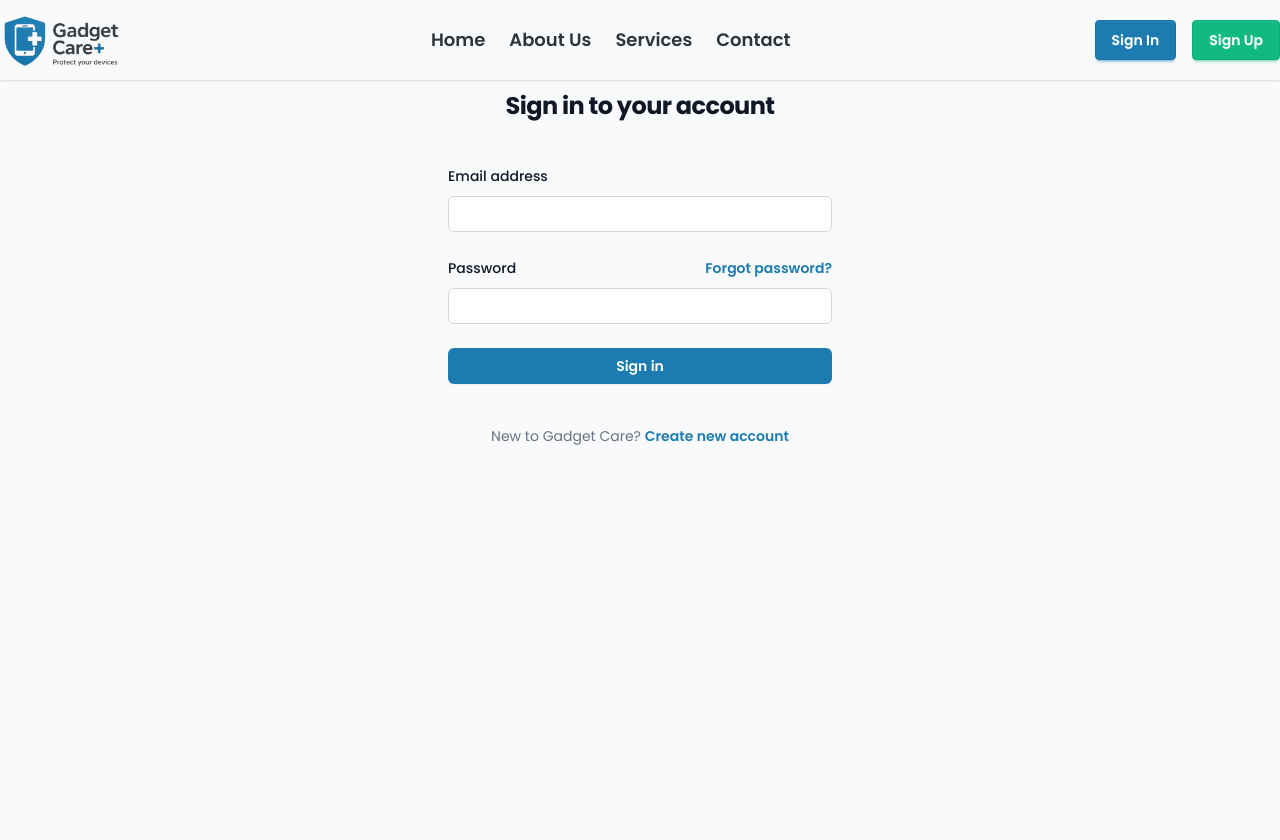
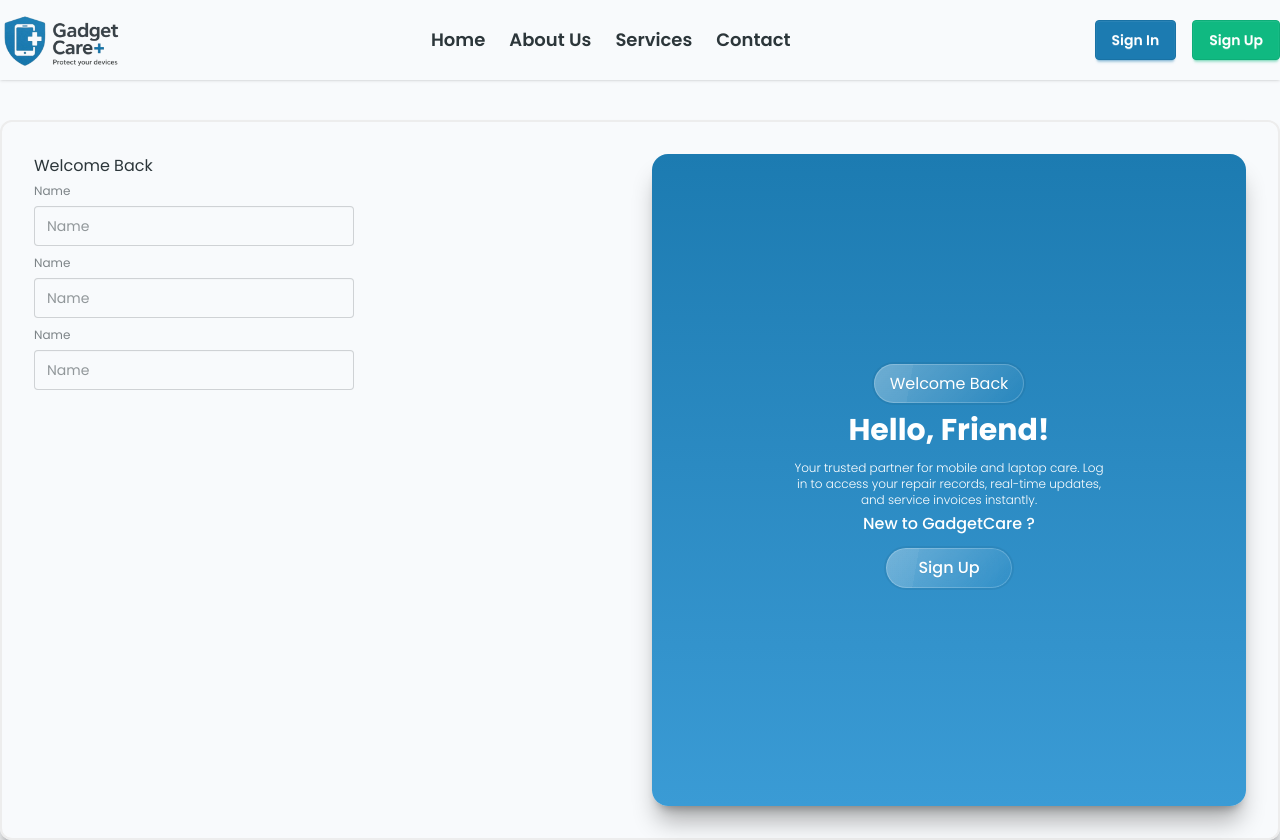
Before and after one commit to abdullabaki/mobile_gadget_repair_shop, a React (Vite) app: page /signin in a window 1280 px wide. Before the commit the page ends 800 px from the top, so only its background shows below. Built offline with nearby package versions, Linux system fonts and the light colour scheme.

Commit message:
new in signup

```diff
--- a/src/Pages/Signin/Signin.jsx
+++ b/src/Pages/Signin/Signin.jsx
@@ -3,86 +3,67 @@ import { Link } from "react-router";
 
 const Signin = () => {
    return (
-      <>
-         <div className="flex min-h-full flex-col justify-center px-6 py-12 lg:px-8">
-            <div className="sm:mx-auto sm:w-full sm:max-w-sm">
-               <h2 className="mt-10 text-center text-2xl/9 font-bold tracking-tight text-gray-900">
-                  Sign in to your account
-               </h2>
+      <div className="pt-30">
+         <div className="h-180 w-7xl mx-auto rounded-xl shadow-xl/30 border-2 border-[#EDEDED] grid grid-cols-2 gap-6 p-8">
+            <div>
+               <form action="">
+                  <h3>Welcome Back</h3>
+                  <fieldset className="fieldset">
+                     <label className="label" htmlFor="name">
+                        Name
+                     </label>
+                     <input
+                        type="text"
+                        id="name"
+                        className="input"
+                        placeholder="Name"
+                     />
+                  </fieldset>
+                  <fieldset className="fieldset">
+                     <label className="label" htmlFor="name">
+                        Name
+                     </label>
+                     <input
+                        type="text"
+                        id="name"
+                        className="input"
+                        placeholder="Name"
+                     />
+                  </fieldset>
+                  <fieldset className="fieldset">
+                     <label className="label" htmlFor="name">
+                        Name
+                     </label>
+                     <input
+                        type="text"
+                        id="name"
+                        className="input"
+                        placeholder="Name"
+                     />
+                  </fieldset>
+               </form>
             </div>
-
-            <div className="mt-10 sm:mx-auto sm:w-full sm:max-w-sm">
-               <form action="#" method="POST" className="space-y-6">
-                  <div>
-                     <label
-                        htmlFor="email"
-                        className="block text-sm/6 font-medium text-gray-900"
-                     >
-                        Email address
-                     </label>
-                     <div className="mt-2">
-                        <input
-                           id="email"
-                           name="email"
-                           type="email"
-                           required
-                           autoComplete="email"
-                           className="block w-full rounded-md bg-white px-3 py-1.5 text-base text-gray-900 outline-1 -outline-offset-1 outline-gray-300 placeholder:text-gray-400 focus:outline-2 focus:-outline-offset-2 focus:outline-primary sm:text-sm/6"
-                        />
-                     </div>
-                  </div>
-
-                  <div>
-                     <div className="flex items-center justify-between">
-                        <label
-                           htmlFor="password"
-                           className="block text-sm/6 font-medium text-gray-900"
-                        >
-                           Password
-                        </label>
-                        <div className="text-sm">
-                           <a
-                              href="#"
-                              className="font-semibold text-primary hover:text-indigo-500"
-                           >
-                              Forgot password?
-                           </a>
-                        </div>
-                     </div>
-                     <div className="mt-2">
-                        <input
-                           id="password"
-                           name="password"
-                           type="password"
-                           required
-                           autoComplete="current-password"
-                           className="block w-full rounded-md bg-white px-3 py-1.5 text-base text-gray-900 outline-1 -outline-offset-1 outline-gray-300 placeholder:text-gray-400 focus:outline-2 focus:-outline-offset-2 focus:outline-primary sm:text-sm/6"
-                        />
-                     </div>
-                  </div>
-
-                  <div>
-                     <button
-                        type="submit"
-                        className="flex w-full justify-center rounded-md bg-primary px-3 py-1.5 text-sm/6 font-semibold text-white shadow-xs hover:bg-indigo-500 focus-visible:outline-2 focus-visible:outline-offset-2 focus-visible:outline-primary"
-                     >
-                        Sign in
+            <div className="flex items-center justify-center h-full w-full text-primary-content rounded-2xl shadow-xl/30 bg-linear-to-b from-primary to-secondary">
+               <div className="text-center w-80">
+                  <h3 className="glass inline px-4 py-2 rounded-3xl">Welcome Back</h3>
+                  <h2 className="pt-4 font-bold text-3xl pb-3">Hello, Friend!</h2>
+                  <p className="text-xs font-light pb-1">
+                     Your trusted partner for mobile and laptop care. Log in to
+                     access your repair records, real-time updates, and service
+                     invoices instantly.
+                  </p>
+                  <p className="font-medium pb-3">
+                     New to GadgetCare ?
+                  </p>
+                  <Link to="/signup">
+                     <button className="glass inline px-8 py-2 rounded-3xl font-medium">
+                        Sign Up
                      </button>
-                  </div>
-               </form>
-
-               <p className="mt-10 text-center text-sm/6 text-gray-500">
-                  New to Gadget Care?{" "}
-                  <Link
-                     to="/signup"
-                     className="font-semibold text-primary hover:text-indigo-500"
-                  >
-                     Create new account
                   </Link>
-               </p>
+               </div>
             </div>
          </div>
-      </>
+      </div>
    );
 };
 
--- a/src/Pages/Signup/Signup.jsx
+++ b/src/Pages/Signup/Signup.jsx
@@ -4,16 +4,21 @@ import { Link } from "react-router";
 const Signup = () => {
    return (
       <div className="pt-30">
-         <div className="h-180 w-7xl mx-auto rounded-xl shadow-xl/30 bg-[#EDEDED] grid grid-cols-2 gap-6 p-8">
-            <div className="flex items-center justify-center h-full w-full text-primary-content bg-primary rounded-2xl shadow-xl/30">
+         <div className="h-180 w-7xl mx-auto rounded-xl shadow-xl/30 border-2 border-[#EDEDED] grid grid-cols-2 gap-6 p-8">
+            <div className="flex items-center justify-center h-full w-full text-primary-content rounded-2xl shadow-xl/30 bg-linear-to-b from-primary to-secondary">
                <div className="text-center w-80">
-                  <h3>Welcome Back</h3>
-                  <h2>Hello, Friend</h2>
-                  <p>
-                     Your trusted partner for mobile and laptop care. Log in to access your repair records, real-time updates, and service invoices instantly.
+                  <h3 className="glass inline px-4 py-2 rounded-3xl">Welcome Back</h3>
+                  <h2 className="pt-4 font-bold text-3xl pb-3">Hello, Friend!</h2>
+                  <p className="text-xs font-light pb-1">
+                     Your trusted partner for mobile and laptop care. Log in to
+                     access your repair records, real-time updates, and service
+                     invoices instantly.
+                  </p>
+                  <p className="font-medium pb-3">
+                     Already have account ?
                   </p>
                   <Link to="/signin">
-                     <button>Sign In</button>
+                     <button className="glass inline px-8 py-2 rounded-3xl font-medium">Sign In</button>
                   </Link>
                </div>
             </div>
```
